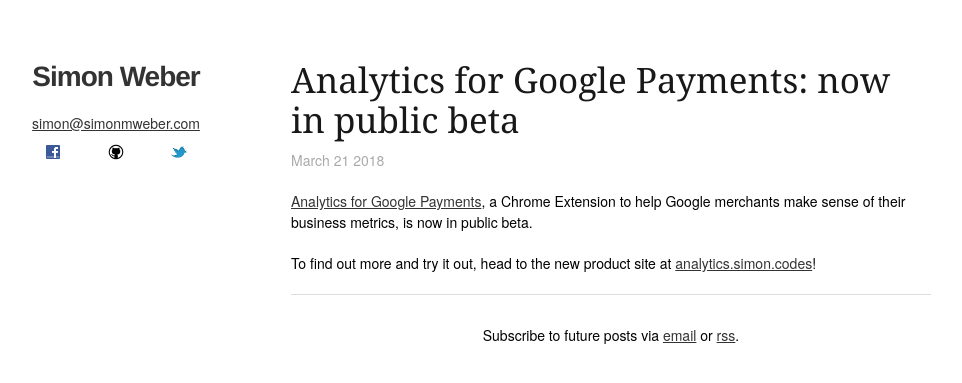
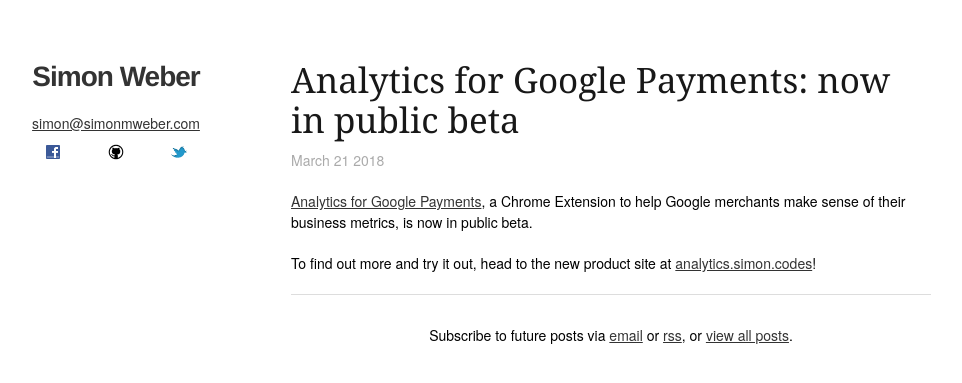
Before and after one commit to simon-weber/simon-weber.github.com, a Jekyll site: the page built from _posts/2018-03-21-analytics-for-google-payments-public-beta.md, in a window 1280 px wide. Shown: the top 383 px of the page, without its empty margins (179-1141 px from the left). Built offline with Jekyll 4.4.1, drawn with Linux system fonts in a browser that asks for light colours.

Commit message:
add all posts link to footer

```diff
--- a/_layouts/post.html
+++ b/_layouts/post.html
@@ -12,7 +12,8 @@
         Subscribe to future posts via
         <a href="http://eepurl.com/cwwox1" target="_blank">email</a>
         or
-        <a href="http://feeds.feedburner.com/SimonWeber" target="_blank">rss</a>.
+        <a href="http://feeds.feedburner.com/SimonWeber" target="_blank">rss</a>,
+        or <a href="/">view all posts</a>.
         </p>
     </div>
 </div>
```
